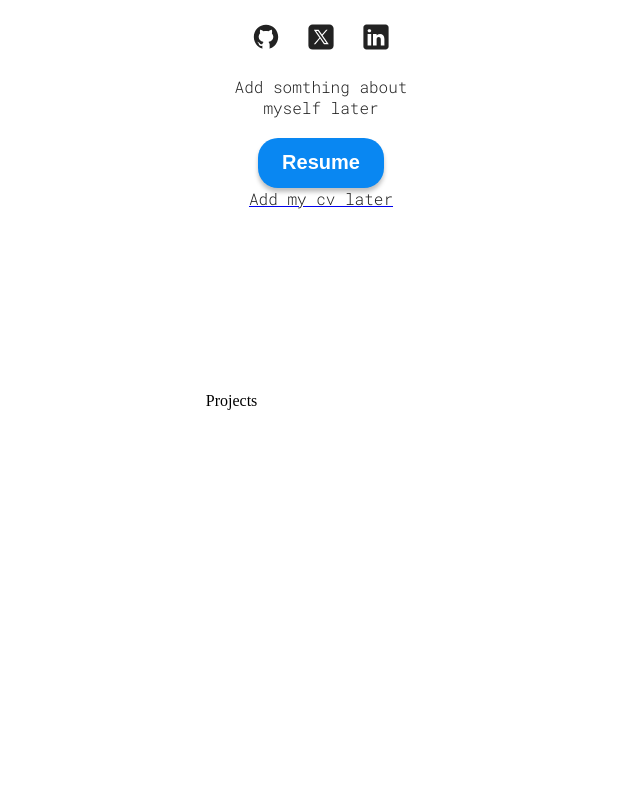
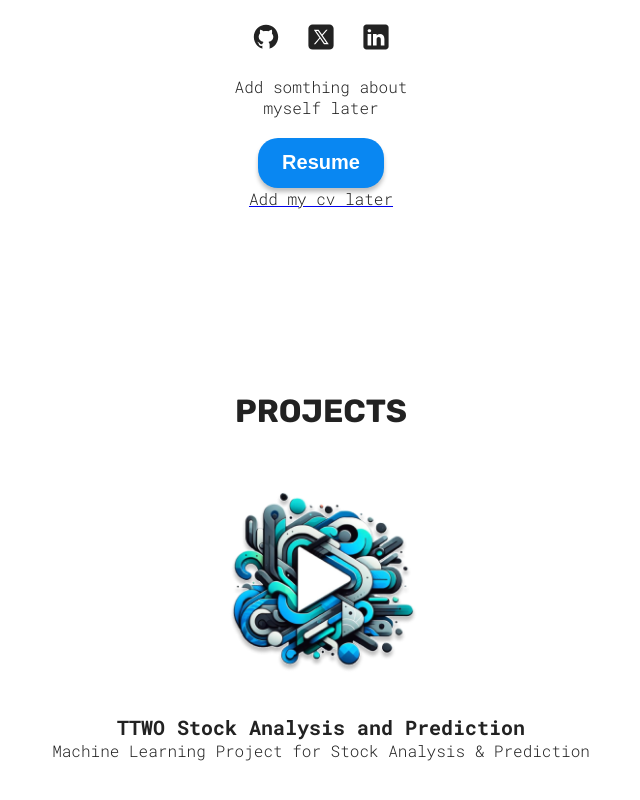
Before and after one commit to Luffy-456/Portfolio, a React (Vite) app: page / in a window 1280 px wide. Shown: the part 468-1268 px from the top of the page, without its empty margins (319-959 px from the left). Before the commit the page ends 938 px from the top, so only its background shows below. Built offline with nearby package versions, Linux system fonts and the light colour scheme.

Commit message:
fixed some issues in app.css and created a section to showcase the projects

```diff
--- a/src/App.css
+++ b/src/App.css
@@ -14,7 +14,7 @@
     --background-color: #222;
     --btn-color: #fff;
     --btn-text-color: #222;
-    --project-card-bg: #fff;
+    --project-card-bg: #ffffff;
     --text-color: #fff;
     --form-text-color: #fff;
     --footer-text-color: #bbb;
--- a/src/sections/Projects/Projects.jsx
+++ b/src/sections/Projects/Projects.jsx
@@ -1,9 +1,27 @@
-import React from 'react'
+import React from 'react';
+import styles from './ProjectsStyles.module.css';
+// create and add ttwoImg
+import ttwoImg from '../../assets/viberr.png';
+import ProjectsCard from '../../common/ProjectsCard';
 
 function Projects() {
   return (
-    <div>Projects</div>
-  )
+    <section id='projects' className={styles.container}>
+
+     <h1 className ="sectionTitle">
+          Projects
+     </h1>
+
+     <div className = {styles.projectsContainer}>
+          <ProjectsCard
+            src={ttwoImg}
+            link="https://github.com/Luffy-456/TTWO-Stock-Analysis-and-Prediction"
+            h3="TTWO Stock Analysis and Prediction"
+            p="Machine Learning Project for Stock Analysis & Prediction"
+          />
+     </div>
+    </section>
+  );
 }
 
 export default Projects
--- a/src/sections/Projects/ProjectsStyles.module.css
+++ b/src/sections/Projects/ProjectsStyles.module.css
@@ -0,0 +1,31 @@
+.container {
+    display: flex;
+    flex-direction: column;
+    text-align: center;
+
+    img {
+      max-width: 250px;
+      align-self: center;
+      background-color: var(--project-card-bg);
+      border-radius: 20px;
+    }
+
+    a {
+      width: fit-content;
+      text-decoration: none;
+      color: #222;
+      transition: transform 200ms ease-in-out;
+    }
+
+    a:hover{
+        transform: scale(1.05);
+    }
+
+    .projectsContainer{
+        display:flex;
+        flex-direction: column;
+        align-items: center;
+        gap: 30px;
+    }
+
+}
```
Lines whose indentation alone changed are shown as unchanged.
